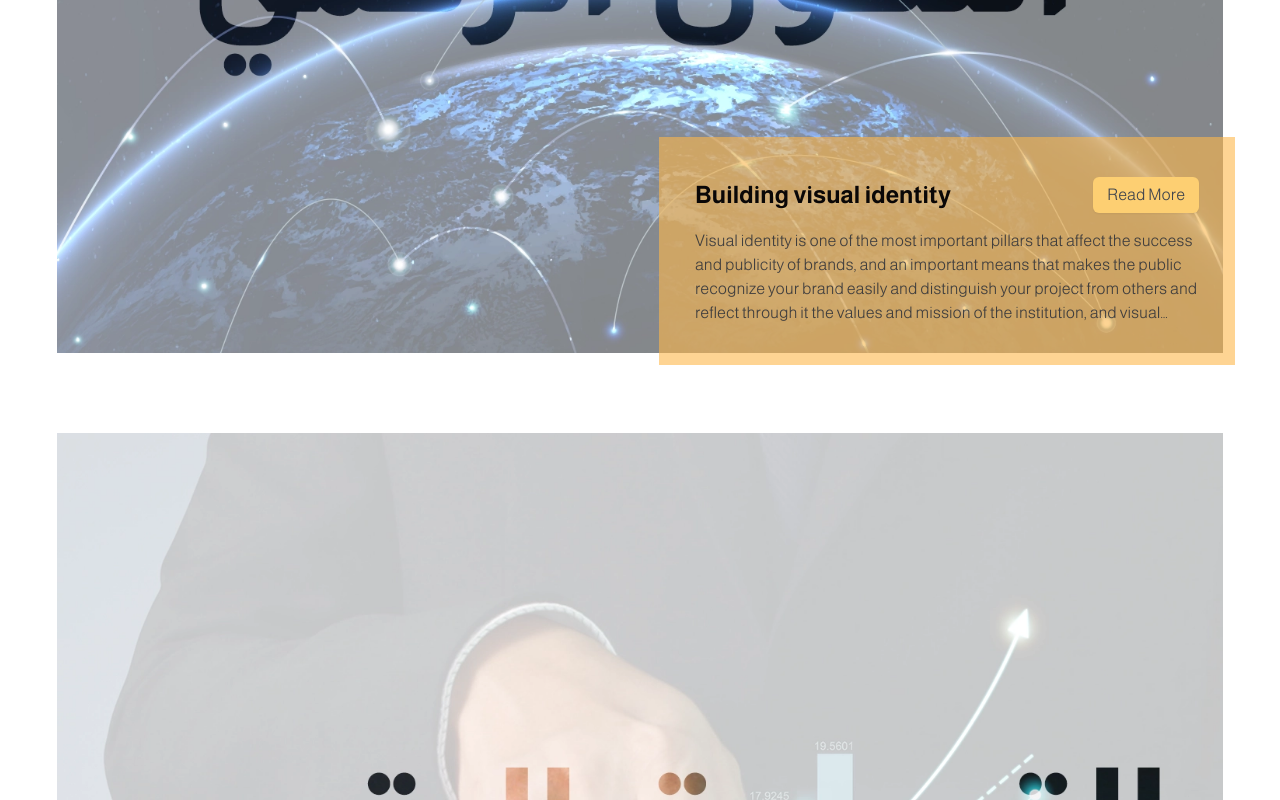
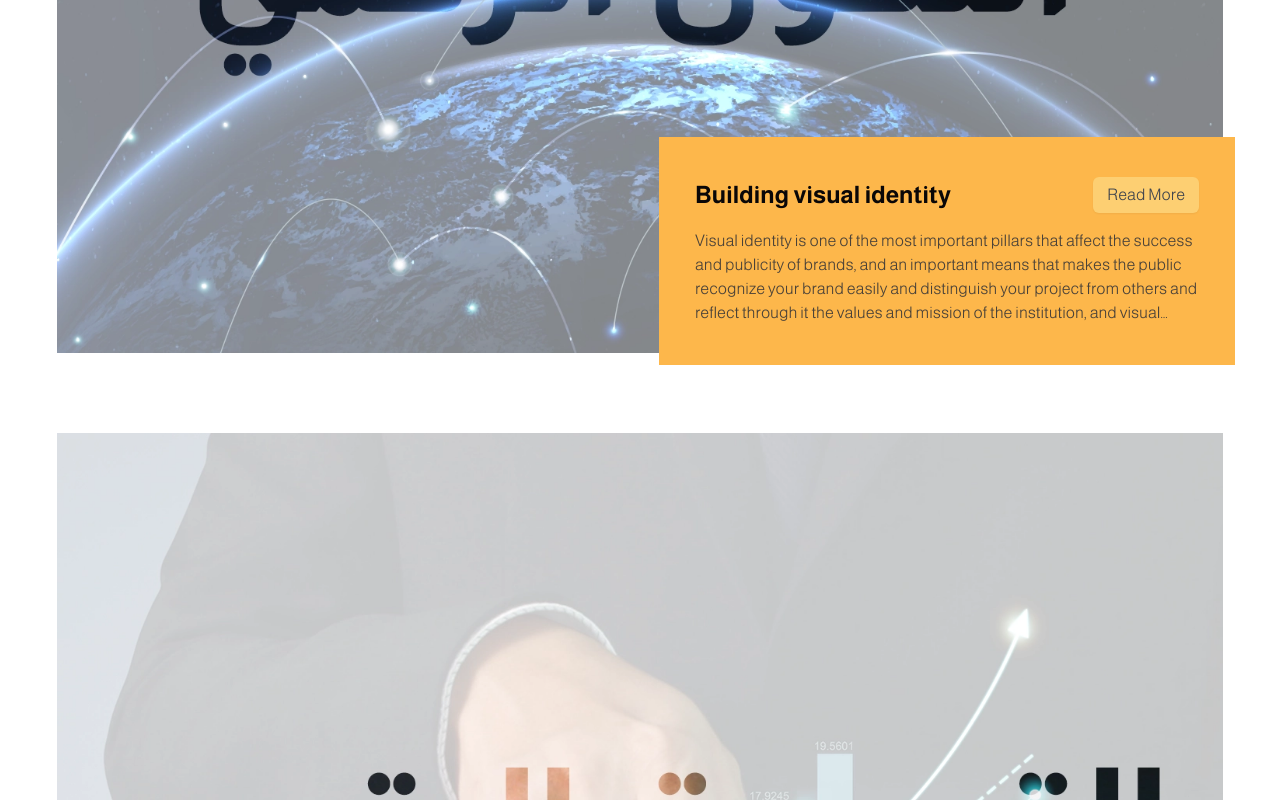
Before and after one commit to sfwnisme/planandresults, a React (Vite) app: page / in a window 1280 px wide. Shown: the part 1740-2540 px from the top of the page. Built offline with nearby package versions, Linux system fonts and the light colour scheme.

Commit message:
servicesBox.jsx => change text box opacity to 100%

```diff
--- a/src/containers/servicesBox/ServicesBox.jsx
+++ b/src/containers/servicesBox/ServicesBox.jsx
@@ -13,7 +13,7 @@ const ServicesBox = ({ img, text: { title, more, description }, path }) => {
         data-aos="fade-up"
       />
       <div
-        className={`TEXT_BOX bg-c-primary-900/60 text-c-bg-1000 flex flex-col gap-4 max-sm:gap-1 px-9 py-10 max-lg:p-6 max-sm:py-4 max-sm:px-2 max-w-xl max-lg:max-w-md max-sm:max-w-xs absolute -bottom-3 max-sm:bottom-0 ${
+        className={`TEXT_BOX bg-c-primary-900 text-c-bg-1000 flex flex-col gap-4 max-sm:gap-1 px-9 py-10 max-lg:p-6 max-sm:py-4 max-sm:px-2 max-w-xl max-lg:max-w-md max-sm:max-w-xs absolute -bottom-3 max-sm:bottom-0 ${
           i18n.language === "en"
             ? `-left-3 max-sm:left-0`
             : `-right-3 max-sm:right-0`
```
